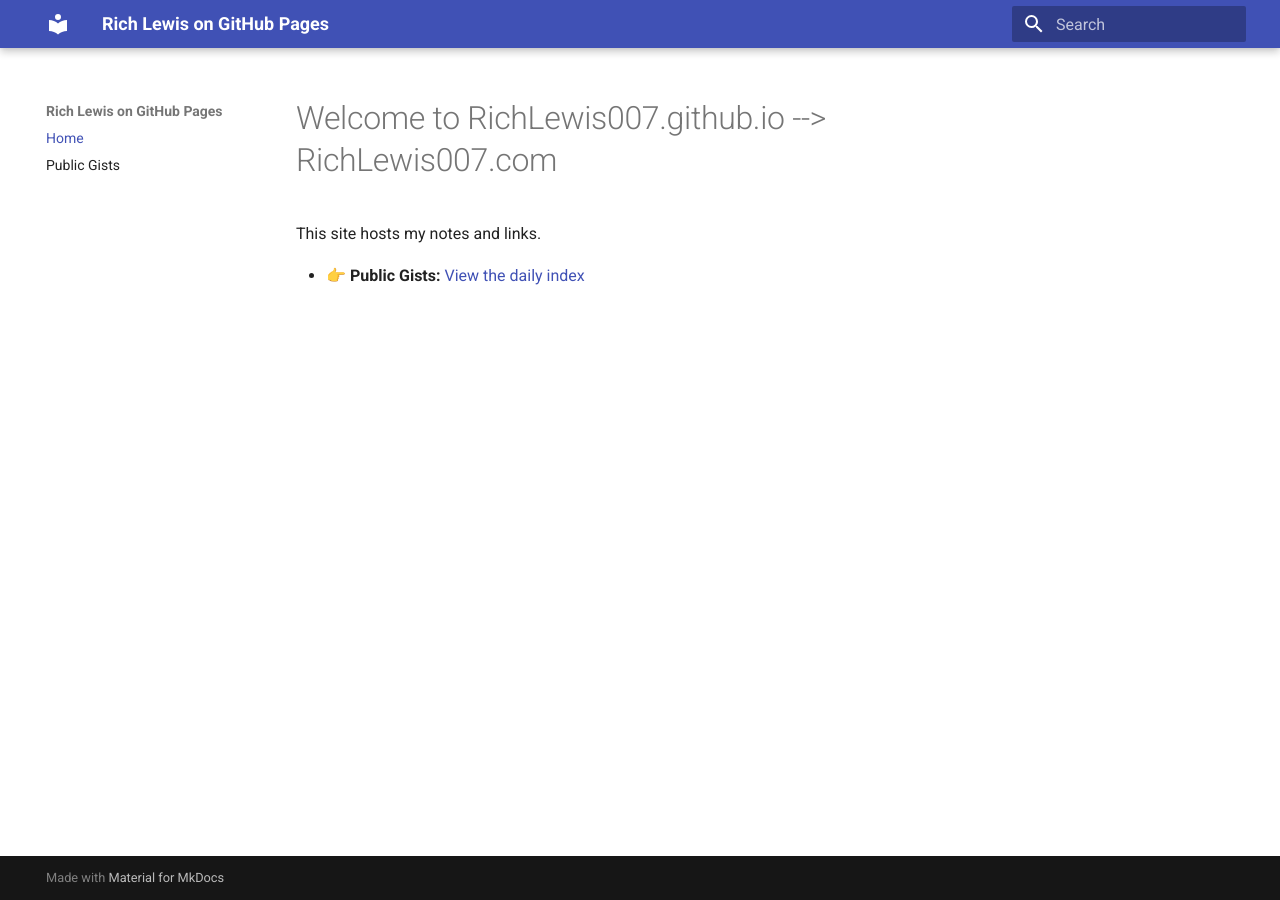
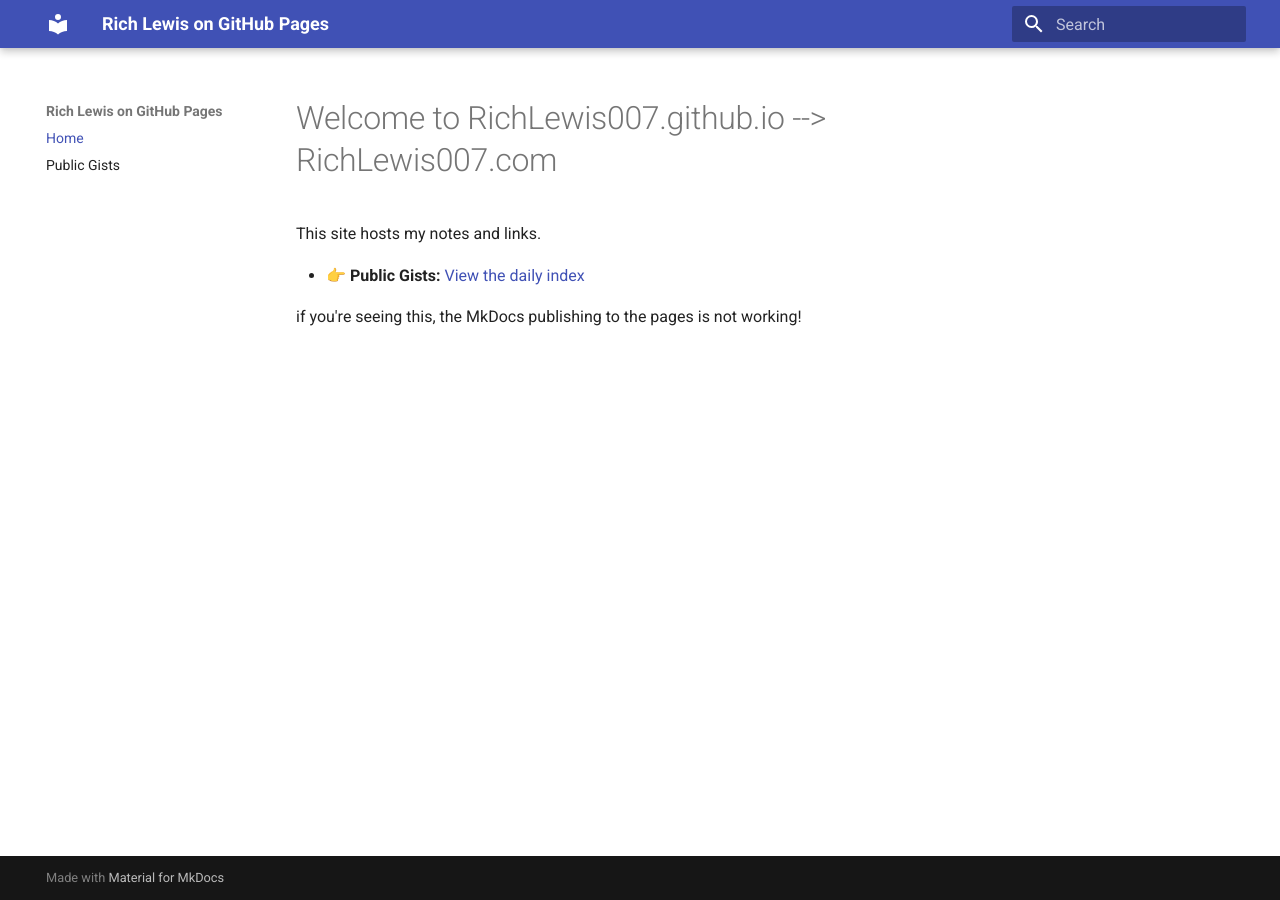
Before and after one commit to RichLewis007/RichLewis007.github.io, an MkDocs documentation site: the page built from docs/index.md, in a window 1280 px wide. Built offline with MkDocs 1.6.1 and Material for MkDocs 9.7.7, drawn with Linux system fonts in a browser that asks for light colours.

Commit message:
Update index.md

```diff
--- a/docs/index.md
+++ b/docs/index.md
@@ -3,3 +3,5 @@
 This site hosts my notes and links.
 
 - 👉 **Public Gists:** [View the daily index](/Public-Gists-from-Rich-Lewis/)
+
+if you're seeing this, the MkDocs publishing to the pages is not working!
```
